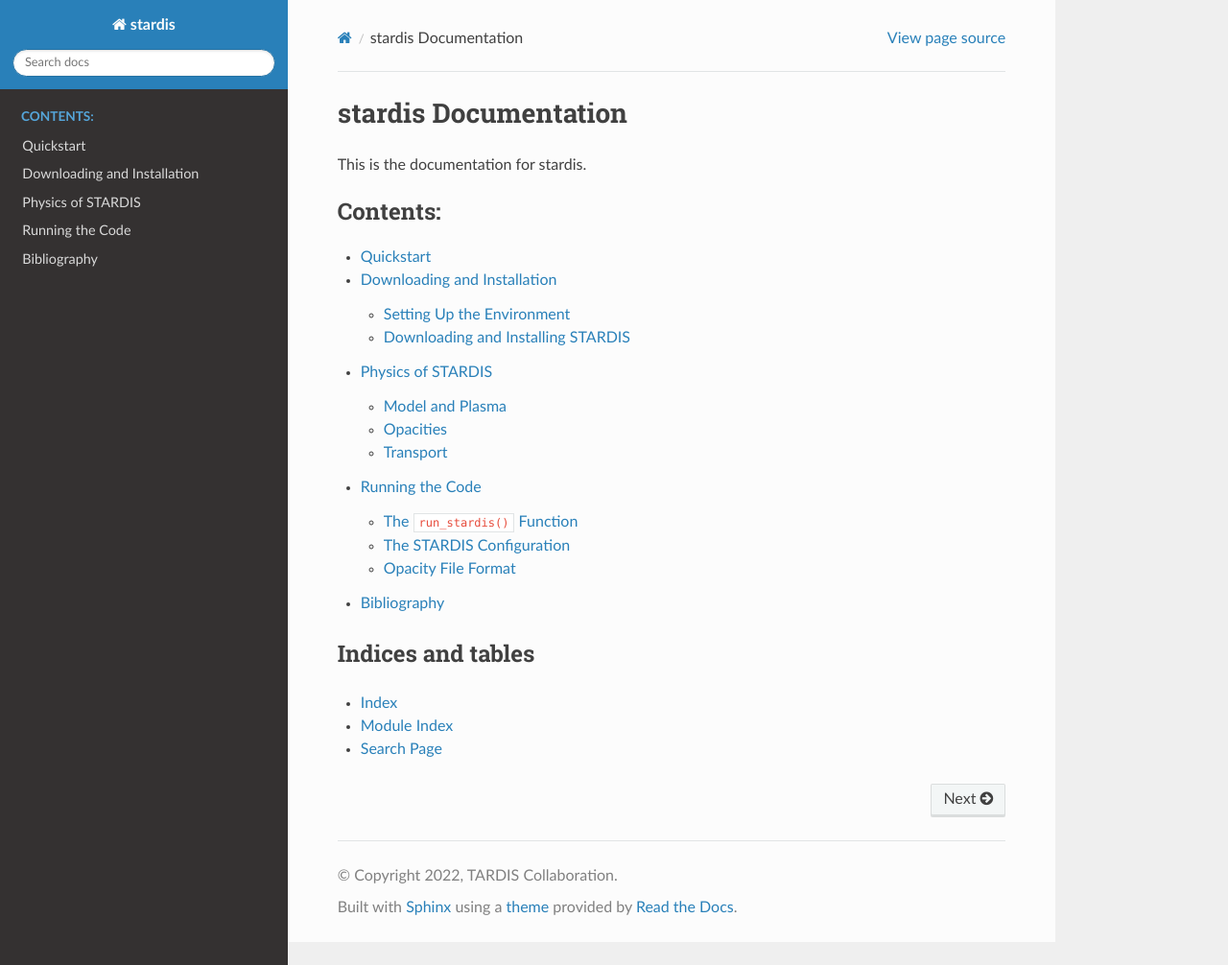
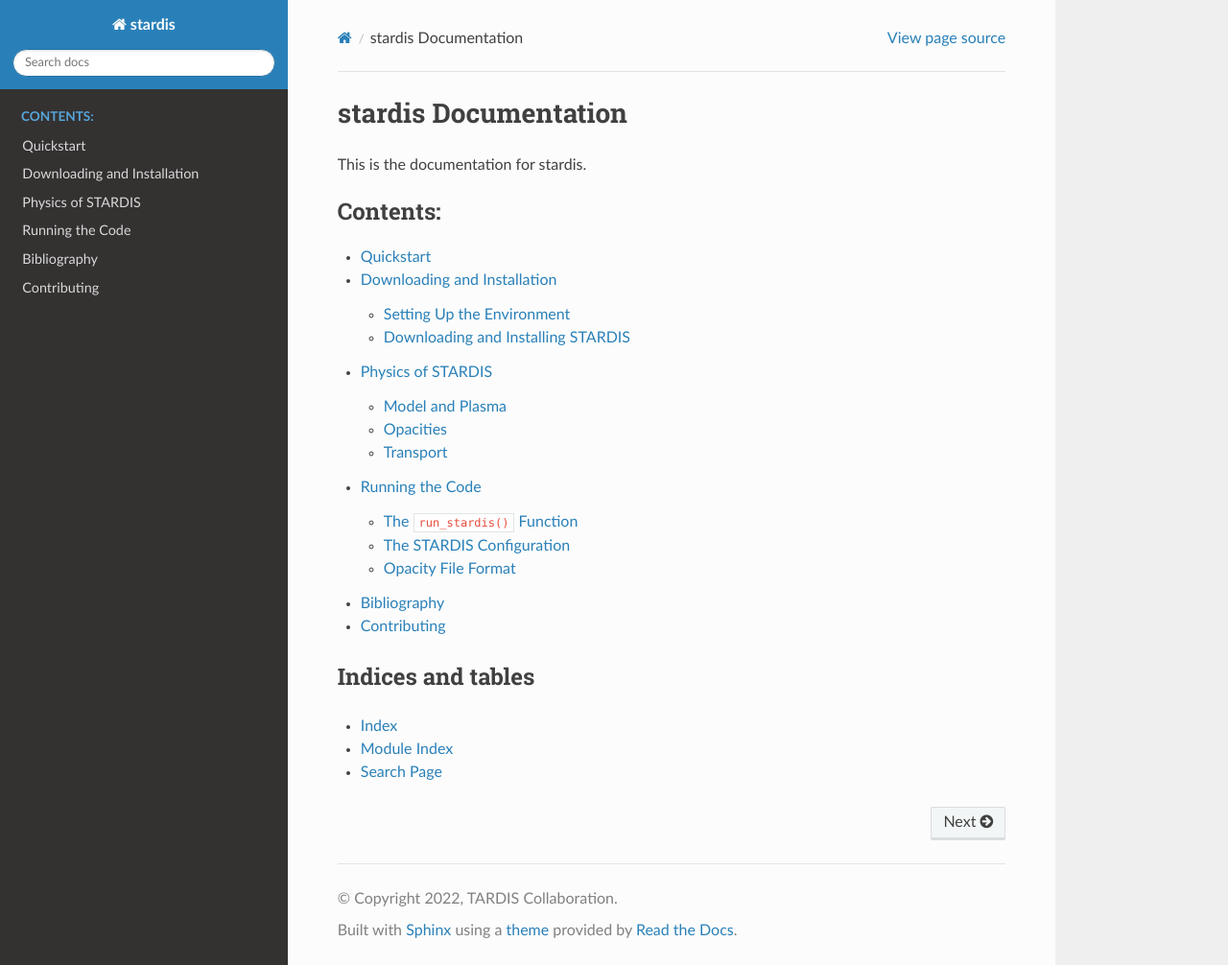
Before and after one commit to tardis-sn/stardis, a Sphinx documentation site: the page built from docs/index.rst, in a window 1280 px wide and 1006 px high. Shown: the whole window at 96% size. Built offline with Sphinx 7.4.7 and the Read the Docs theme 2.0.0, drawn with Linux system fonts in a browser that asks for light colours; the version number could not be read and is left out.

Commit message:
Add empty contributing page

```diff
--- /dev/null
+++ b/docs/contributing.rst
@@ -0,0 +1,2 @@
+Contributing
+============
--- a/docs/index.rst
+++ b/docs/index.rst
@@ -12,6 +12,7 @@
    Physics of STARDIS <physics/physics_of_stardis>
    Running the Code <running_the_code>
    Bibliography <bibliography>
+   Contributing <contributing>
 
 Indices and tables
 ==================
```
